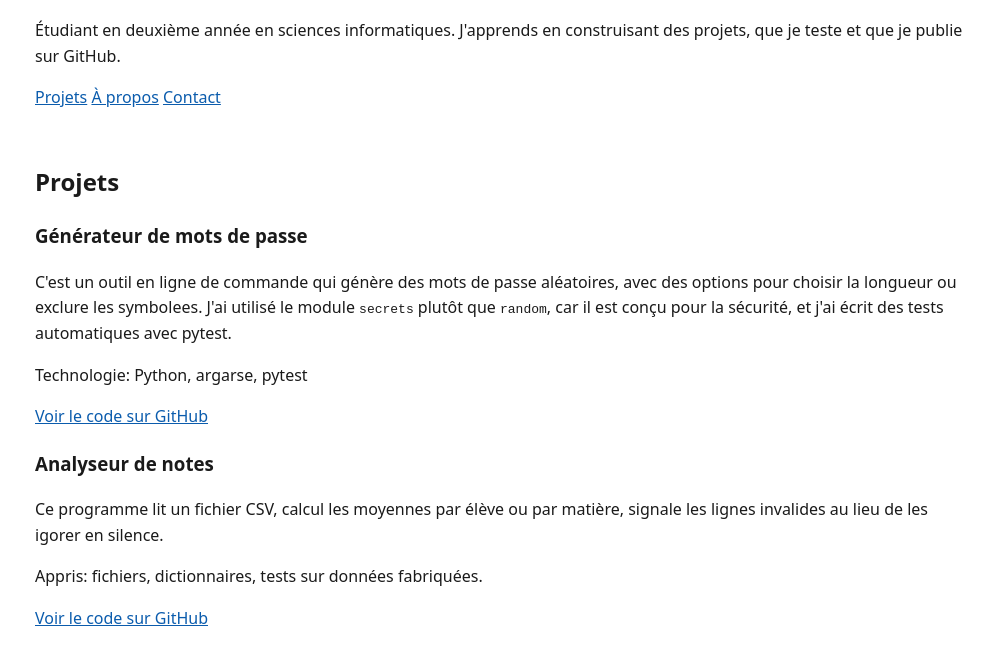
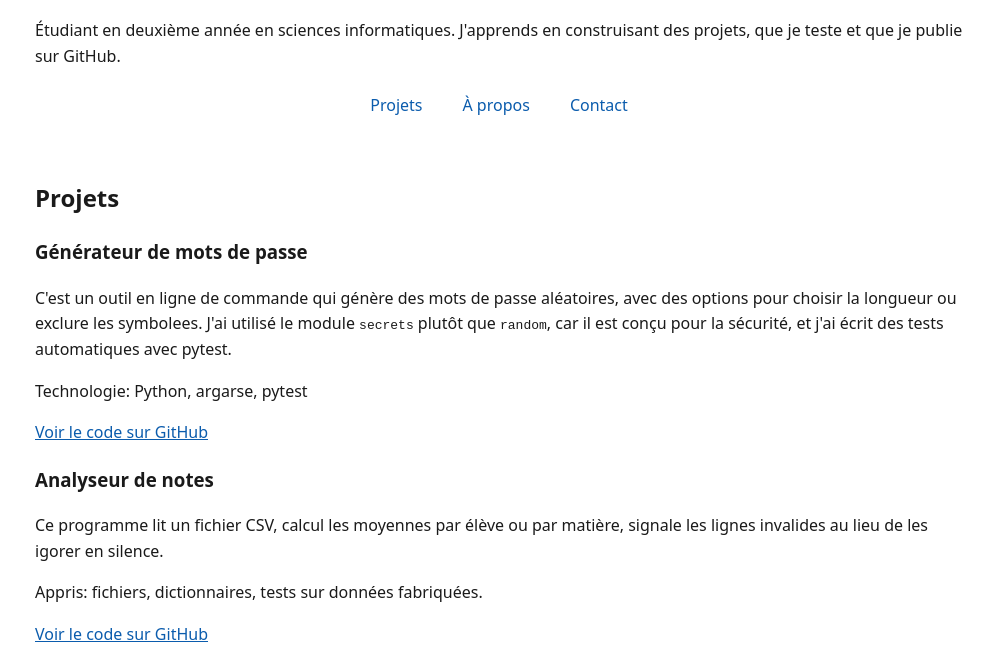
Before and after one commit to Zorojuro6/portfolio, a plain HTML site: page index.html in a window 1280 px wide. Shown: the part 92-748 px from the top of the page, without its empty margins (141-1134 px from the left). Drawn offline with Linux system fonts and the light colour scheme.

Commit message:
Ajoute la navigation avec Flexbox

```diff
--- a/style.css
+++ b/style.css
@@ -30,3 +30,20 @@ a:focus-visible{
     outline: 3px solid var(--fond);
     outline-offset: 2px;
 }
+
+nav{
+    display: flex;
+    flex-wrap: wrap;
+    gap: 1rem;
+    justify-content: center;
+}
+
+nav a{
+    padding: 0.5rem 0.75rem;
+    text-decoration: none;
+    border-radius: 0.25rem;
+}
+
+nav a:hover{
+    background: #e8f0fa;
+}
```
